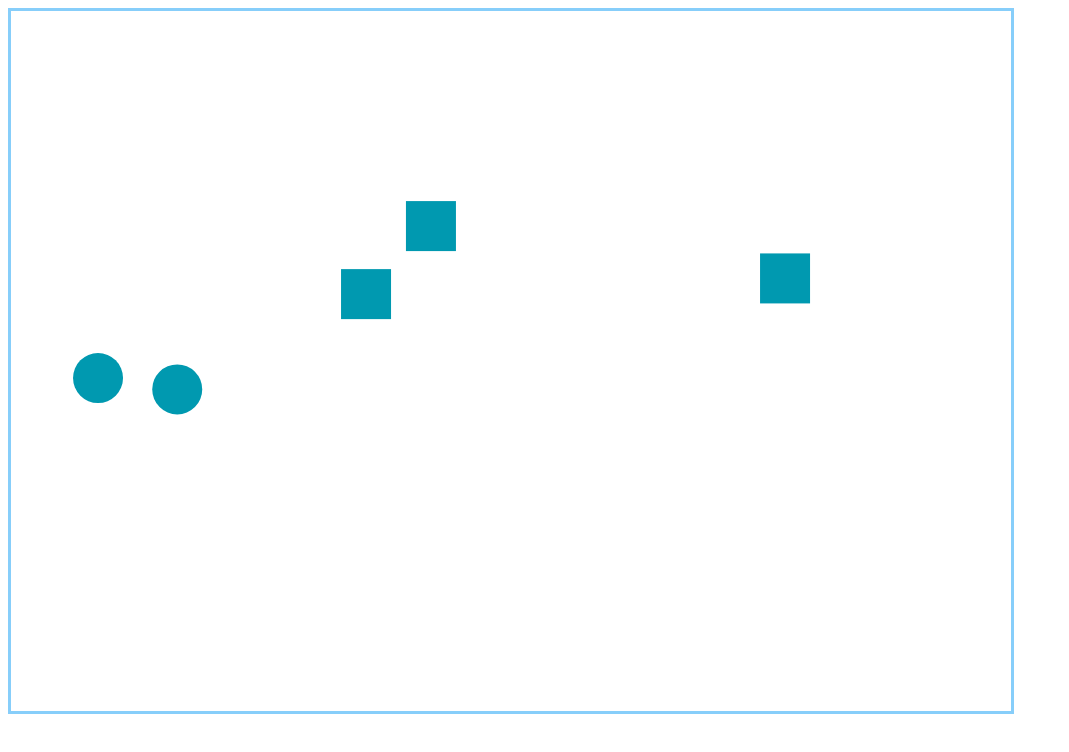
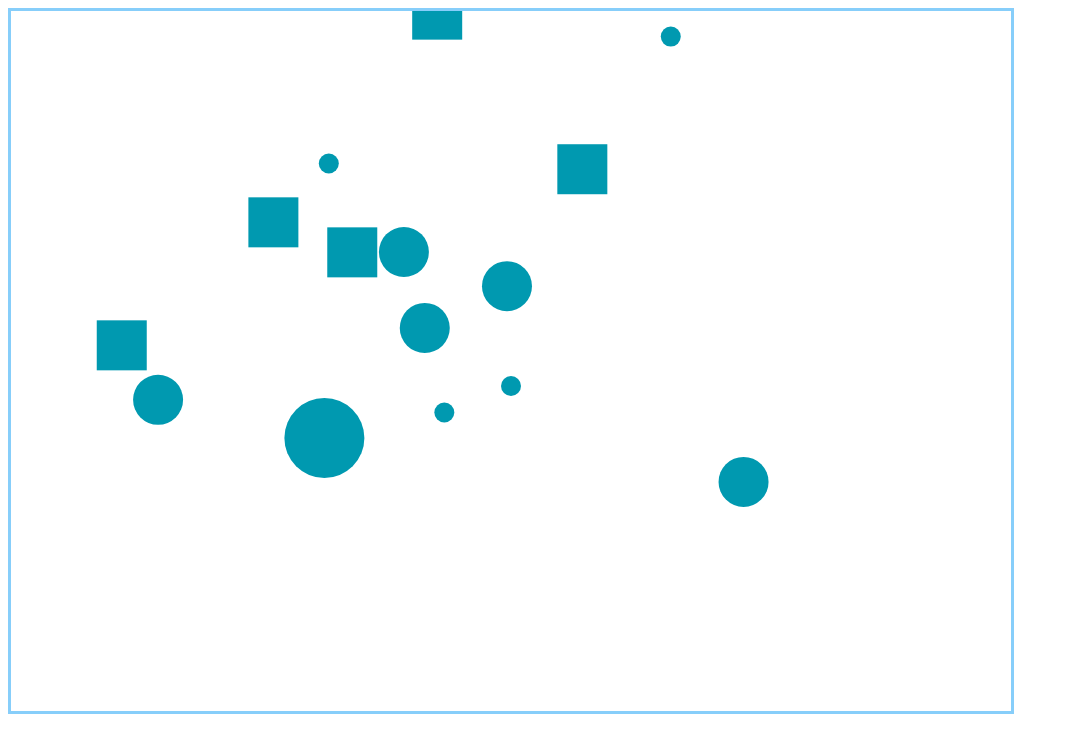
Before and after one commit to Aqua239/fresher-training-baodanh, a plain HTML site: page 2D Context/05_col_det_phy/index_cdp.html in a window 1280 px wide. Shown: the whole page, without its empty margins (0-1069 px from the left). Drawn offline with Linux system fonts and the light colour scheme.

Commit message:
feat: implement mass momentum-based physics for collision

```diff
--- a/2D Context/05_col_det_phy/circle.js
+++ b/2D Context/05_col_det_phy/circle.js
@@ -1,13 +1,14 @@
 class Circle extends GameObject
 {
-    constructor (context, x, y, vx, vy)
+    constructor (context, x, y, radius, vx, vy, density = 1)
     {
-        super(context, x, y, vx, vy);
-        // Set default radius, start angle, end angle
+        // Calculate mass
+        let area = Math.PI * radius * radius;
+        let calMass = density * area;
+        super(context, x, y, vx, vy, calMass);
+        // Set default
         this.type = 'circle';
-        this.radius = 25;
-        this.startAngle = 0;
-        this.endAngle = 2 * Math.PI;
+        this.radius = radius;
     }
 
     draw()
@@ -15,7 +16,7 @@
         //Draw a simple circle
         this.context.fillStyle = this.isColliding ?  '#ff8080' : '#0099b0';
         this.context.beginPath();
-        this.context.arc(this.x, this.y, this.radius, this.startAngle, this.endAngle);
+        this.context.arc(this.x, this.y, this.radius, 0, 2 * Math.PI);
         this.context.fill();
     }
 
--- a/2D Context/05_col_det_phy/game_object.js
+++ b/2D Context/05_col_det_phy/game_object.js
@@ -1,12 +1,13 @@
 class GameObject
 {
-    constructor (context, x, y, vx, vy)
+    constructor (context, x, y, vx, vy, mass)
     {
         this.context = context;
         this.x = x;
         this.y = y;
         this.vx = vx;
         this.vy = vy;
+        this.mass = mass;
 
         this.isColliding = false;
     }
--- a/2D Context/05_col_det_phy/index_cdp.html
+++ b/2D Context/05_col_det_phy/index_cdp.html
@@ -6,6 +6,6 @@
         <script src="square.js"></script>
         <script src="circle.js"></script>
         <script src="physics.js"></script>
-        <script src="main_1.js"></script>
+        <script src="main.js"></script>
     </body>
 </html>
--- /dev/null
+++ b/2D Context/05_col_det_phy/main.js
@@ -0,0 +1,87 @@
+let secondsPassed = 0;
+let oldTimeStamp = 0;
+let gameObjects = [];
+
+// Init
+let canvas;
+let context;
+window.onload = init;
+
+function init()
+{
+    canvas = document.getElementById('canvas');
+    context = canvas.getContext('2d');
+
+    createWorldCircle();
+    window.requestAnimationFrame(gameLoop);
+}
+
+function clearCanvas()
+{
+    context.clearRect(0, 0, canvas.width, canvas.height);
+}
+
+function createWorldSquare()
+{
+    gameObjects = [
+    new Square(context, 250, 50, 50, 50, 0, 50, 1),
+    new Square(context, 250, 300, 50, 50, 0, -50, 1),
+    new Square(context, 150, 0, 50, 50, 50, 50, 1),
+    new Square(context, 250, 150, 50, 50, 50, 50, 1),
+    new Square(context, 350, 75, 50, 50, -50, 50, 1),
+    new Square(context, 300, 300, 50, 50, 50, -50, 1)
+    ];
+}
+
+function createWorldCircle(){
+    gameObjects = [
+    new Circle(context, 100, 75, 10, 40, 30, 1),
+    new Circle(context, 400, 50, 25, 0, 50, 1),
+    new Circle(context, 700, 75, 10, -40, 30, 1),
+    new Circle(context, 50, 300, 25, 50, 0, 1),
+    new Circle(context, 750, 300, 25, -50, 0, 1),
+    new Circle(context, 100, 525, 40, 40, -30, 1),
+    new Circle(context, 400, 550, 25, 0, -50, 1),
+    new Circle(context, 700, 525, 10, -40, -30, 1),
+    new Circle(context, 250, 150, 10, 35, 35, 1),
+    new Circle(context, 550, 450, 25, -35, -35, 1),
+    new Square(context, 250, 300, 50, 50, 0, -50, 1),
+    new Square(context, 150, 0, 50, 50, 50, 50, 1),
+    new Square(context, 250, 150, 50, 50, 50, 50, 1),
+    new Square(context, 350, 75, 50, 50, -50, 50, 1),
+    new Square(context, 300, 300, 50, 50, 50, -50, 1)
+    ];
+}
+
+function createWorldSC()
+{
+    gameObjects = [
+    new Square(context, 250, 50, 50, 50, 0, 50, 1),
+    new Square(context, 250, 300, 50, 50, 0, -50, 1),
+    new Square(context, 150, 0, 50, 50, 50, 50, 1),
+    new Circle(context, 250, 150, 25, 50, 50, 1),
+    new Circle(context, 350, 75, 25, -50, 50, 1),
+    new Circle(context, 300, 300, 25, 50, -50, 1)
+    ];
+}
+
+function gameLoop(timeStamp)
+{
+    secondsPassed = (timeStamp - oldTimeStamp) / 1000;
+    oldTimeStamp = timeStamp;
+
+    for (let i = 0; i < gameObjects.length; i++)
+    {
+        gameObjects[i].update(secondsPassed);
+    }
+
+    clearCanvas();
+    detectCollisions(gameObjects);
+
+    for (let i = 0; i < gameObjects.length; i++)
+    {
+        gameObjects[i].draw();
+    }
+
+    window.requestAnimationFrame(gameLoop);
+}
--- a/2D Context/05_col_det_phy/main_1.js
+++ /dev/null
@@ -1,79 +0,0 @@
-let secondsPassed = 0;
-let oldTimeStamp = 0;
-let gameObjects = [];
-
-// Init
-let canvas;
-let context;
-window.onload = init;
-
-function init()
-{
-    canvas = document.getElementById('canvas');
-    context = canvas.getContext('2d');
-
-    createWorld();
-    window.requestAnimationFrame(gameLoop);
-}
-
-function clearCanvas()
-{
-    context.clearRect(0, 0, canvas.width, canvas.height);
-}
-
-function createWorldSquare()
-{
-    gameObjects = [
-    new Square(context, 250, 50, 0, 50),
-    new Square(context, 250, 300, 0, -50),
-    new Square(context, 150, 0, 50, 50),
-    new Square(context, 250, 150, 50, 50),
-    new Square(context, 350, 75, -50, 50),
-    new Square(context, 300, 300, 50, -50)
-    ];
-}
-
-function createWorldCircle()
-{
-    gameObjects = [
-    new Circle(context, 250, 50, 0, 50),
-    new Circle(context, 250, 300, 0, -50),
-    new Circle(context, 150, 0, 50, 50),
-    new Circle(context, 250, 150, 50, 50),
-    new Circle(context, 350, 75, -50, 50),
-    new Circle(context, 300, 300, 50, -50)
-    ];
-}
-
-function createWorld()
-{
-    gameObjects = [
-    new Circle(context, 250, 50, 0, 50),
-    new Circle(context, 250, 300, 0, -50),
-    new Circle(context, 150, 0, 50, 50),
-    new Square(context, 250, 150, 50, 50),
-    new Square(context, 350, 75, -50, 50),
-    new Square(context, 300, 300, 50, -50)
-    ];
-}
-
-function gameLoop(timeStamp)
-{
-    secondsPassed = (timeStamp - oldTimeStamp) / 1000;
-    oldTimeStamp = timeStamp;
-
-    for (let i = 0; i < gameObjects.length; i++)
-    {
-        gameObjects[i].update(secondsPassed);
-    }
-
-    clearCanvas();
-    detectCollisions(gameObjects);
-
-    for (let i = 0; i < gameObjects.length; i++)
-    {
-        gameObjects[i].draw();
-    }
-
-    window.requestAnimationFrame(gameLoop);
-}
--- a/2D Context/05_col_det_phy/physics.js
+++ b/2D Context/05_col_det_phy/physics.js
@@ -86,9 +86,10 @@
         return;
     }
 
+    let impulse = 2 * speed / (obj1.mass + obj2.mass)
     // Apply the calculated velocity to bounce objects apart
-    obj1.vx -= (speed * vCollisionNorm.x);
-    obj1.vy -= (speed * vCollisionNorm.y);
-    obj2.vx += (speed * vCollisionNorm.x);
-    obj2.vy += (speed * vCollisionNorm.y);
+    obj1.vx -= (impulse * obj2.mass * vCollisionNorm.x);
+    obj1.vy -= (impulse * obj2.mass * vCollisionNorm.y);
+    obj2.vx += (impulse * obj1.mass * vCollisionNorm.x);
+    obj2.vy += (impulse * obj1.mass * vCollisionNorm.y);
 }
--- a/2D Context/05_col_det_phy/square.js
+++ b/2D Context/05_col_det_phy/square.js
@@ -1,13 +1,15 @@
 class Square extends GameObject
 {
-    constructor (context, x, y, vx, vy)
+    constructor (context, x, y, width, height, vx, vy, density = 1)
     {
-        super(context, x, y, vx, vy);
-        // Set default width and height
+        // Calculate mass
+        let area = width * height
+        let calMass = density * area;
+        super(context, x, y, vx, vy, calMass);
+        // Set default
         this.type = 'square';
-        this.width = 50;
-        this.height = 50;
-
+        this.width = width;
+        this.height = height;
     }
 
     draw()
```
